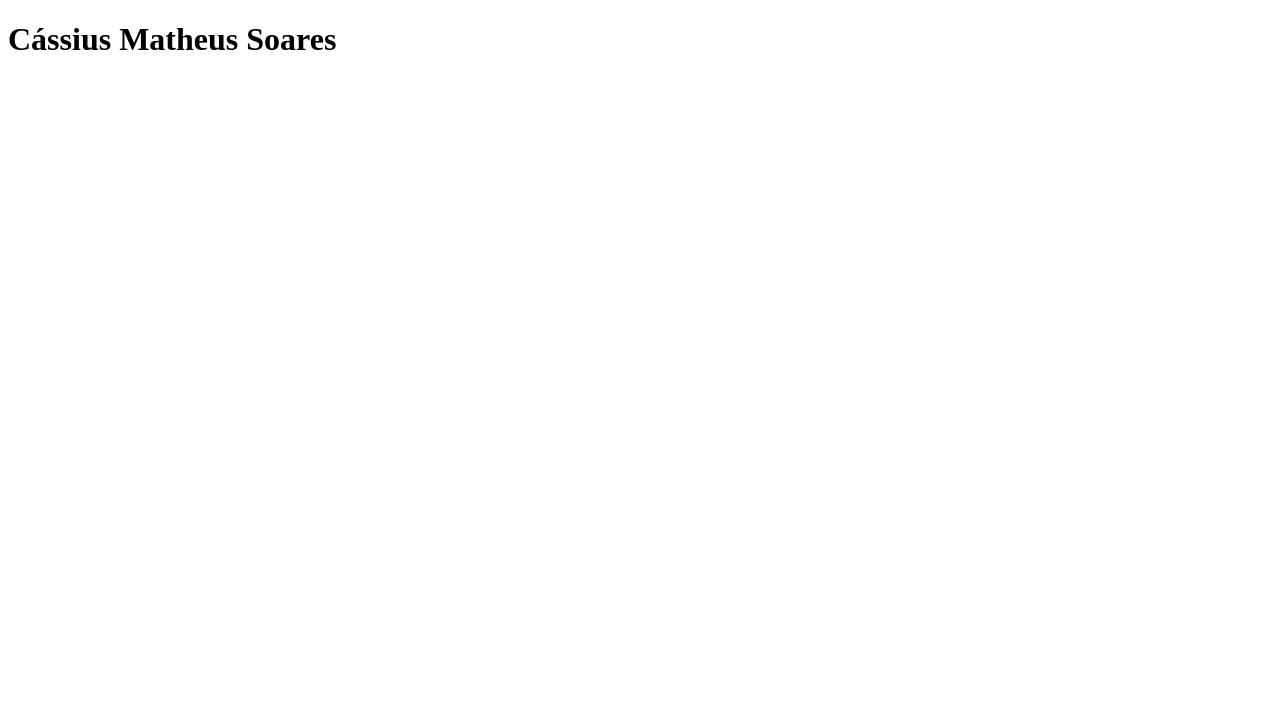
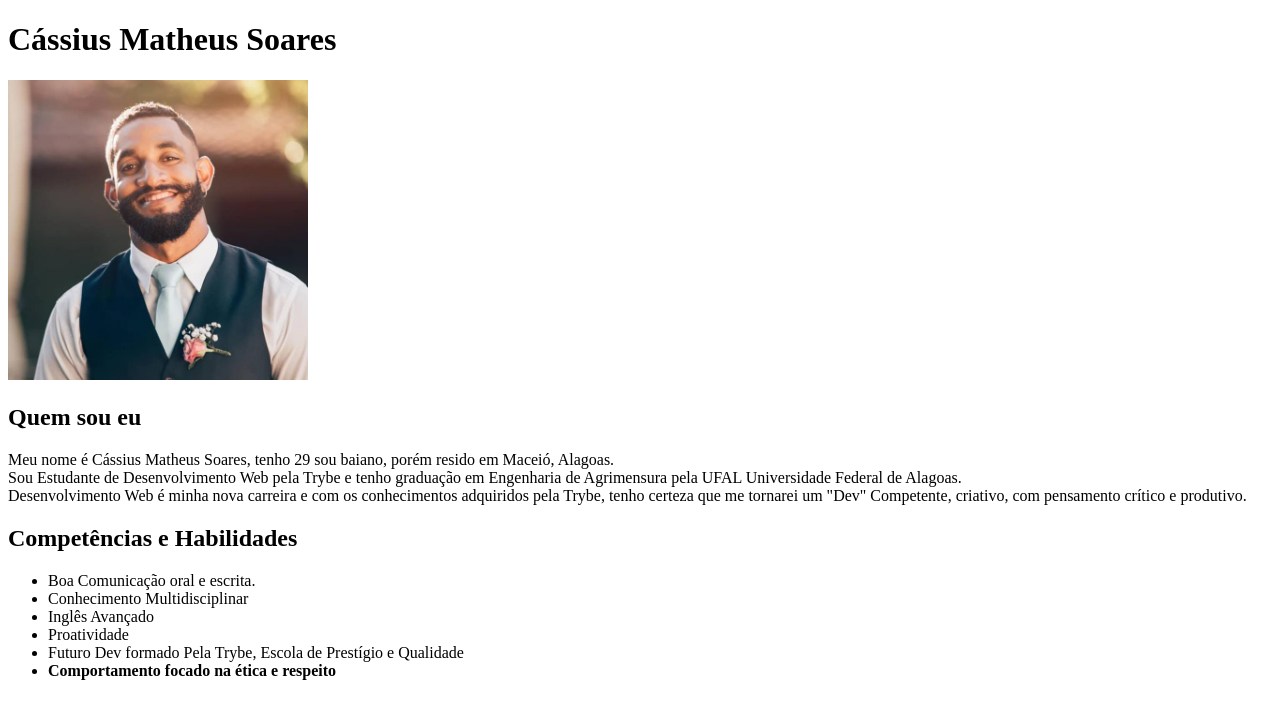
Before and after one commit to cassiusmatheus/portfolio-web-cassius, a plain HTML site: page index.html in a window 1280 px wide. Drawn offline with Linux system fonts and the light colour scheme.

Commit message:
listagem de habilidades no portfólio

```diff
--- a/index.html
+++ b/index.html
@@ -8,6 +8,19 @@
 </head>
 <body>
     <h1>Cássius Matheus Soares</h1>
-
+    <img src="eu_bonito.jpeg" alt="Esta é uma foto de Cássius" width="300px">
+    <h2>Quem sou eu</h2>
+<p>Meu nome é Cássius Matheus Soares, tenho 29 sou baiano, porém resido em Maceió, Alagoas.<br>
+Sou Estudante de Desenvolvimento Web pela Trybe e tenho graduação em Engenharia de Agrimensura pela UFAL Universidade Federal de Alagoas.<br>
+Desenvolvimento Web é minha nova carreira e com os conhecimentos adquiridos pela Trybe, tenho certeza que me tornarei um "Dev" Competente, criativo, com pensamento crítico e produtivo.
+ </p>
+ <h2>Competências e Habilidades</h2>
+ <ul><li>Boa Comunicação oral e escrita.</li>
+<li>Conhecimento Multidisciplinar</li>
+<li>Inglês Avançado</li>
+<li>Proatividade</li>
+<li>Futuro Dev formado Pela Trybe, Escola de Prestígio e Qualidade</li>
+<li><strong>Comportamento focado na ética e respeito</strong></li>
+</ul>
 </body>
 </html>
```
